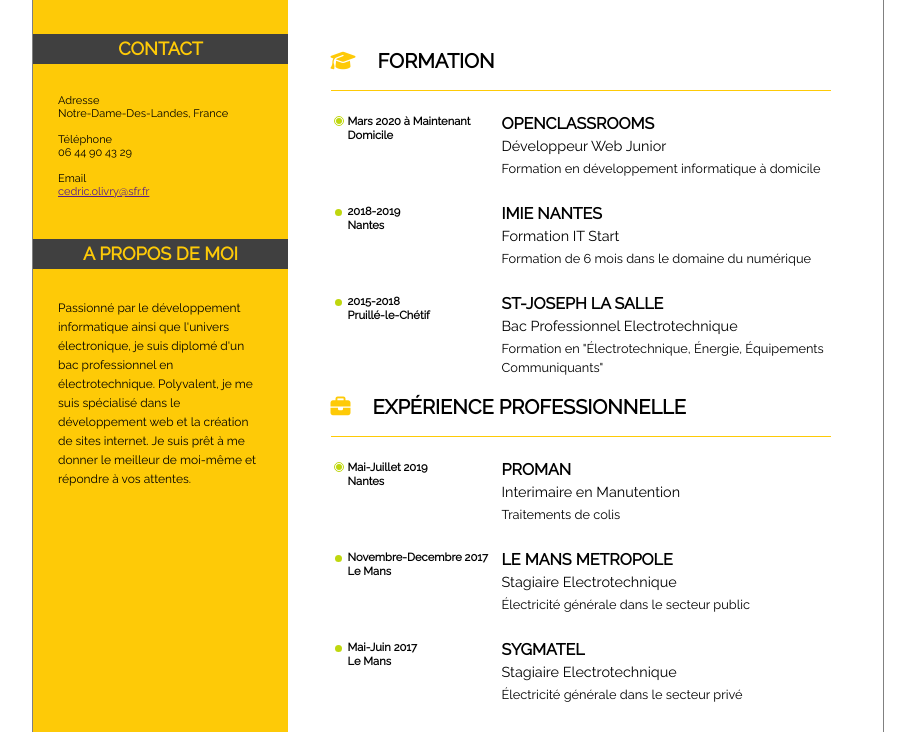
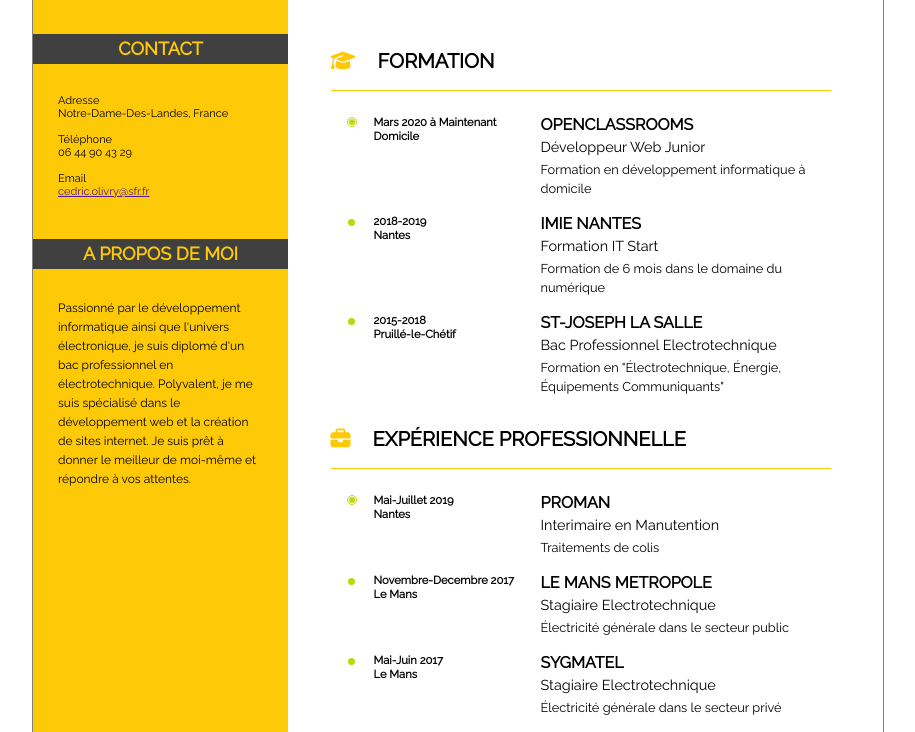
Before and after one commit to Cedricocos/Cedricocos.github.io, a plain HTML site: page index.html in a window 1280 px wide. Shown: the part 205-937 px from the top of the page, without its empty margins (182-1097 px from the left). Drawn offline with Linux system fonts and the light colour scheme.

Commit message:
finalisation

```diff
--- a/index.html
+++ b/index.html
@@ -1,4 +1,6 @@
 <!DOCTYPE html>
+
+<html>
 	<head>
 		<script src="https://kit.fontawesome.com/3a8580db81.js" crossorigin="anonymous"></script>
 		<meta charset="utf-8" />
@@ -27,7 +29,7 @@
 					<h5 class="titregauche"><strong>A PROPOS DE MOI</strong></h5>
 					<p class="aboutme">
 						Passionné par le développement informatique ainsi que l'univers électronique, je suis diplomé d'un bac professionnel en électrotechnique. Polyvalent, je me suis spécialisé dans le développement web et la création de sites internet.
-						Je suis prêt à me donner le meilleur de moi-même et répondre à vos attentes.
+						Je suis prêt à donner le meilleur de moi-même et répondre à vos attentes.
 					</p>
 				</section>
 
@@ -65,7 +67,6 @@
 									<span class="esp">Développeur Web Junior</span><br>
 									<span class="descpro">Formation en développement informatique à domicile</span><br></td>
 								</tr>
-								<tr><td class="br">f</td></tr>
 								<tr>
 									<td class="tdpoint"><div class="point"></div></td>
 									<td class="date">2018-2019<br>Nantes</td>
@@ -73,13 +74,12 @@
 									<span class="esp">Formation IT Start</span><br>
 								<span class="descpro">Formation de 6 mois dans le domaine du numérique</span></td>
 								</tr>
-								<tr><td class="br">f</td></tr>
 								<tr>
 									<td class="tdpoint"><div class="point"></div></td>
 									<td class="date">2015-2018<br>Pruillé-le-Chétif </td>
 									<td><strong>ST-JOSEPH LA SALLE</strong><br>
 									<span class="esp">Bac Professionnel Electrotechnique</span><br>
-								<span class="descpro">Formation en "Électrotechnique, Énergie, Équipements Communiquants"</td>
+								<span class="descpro">Formation en "Électrotechnique, Énergie, Équipements Communiquants"</span></td>
 								</tr>
 							</table>
 					</section>
@@ -95,7 +95,6 @@
 								<span class="esp">Interimaire en Manutention</span><br>
 								<span class="descpro">Traitements de colis</span></td>
 							</tr>
-							<tr><td class="br">f</td></tr>
 							<tr>
 								<td class="tdpoint"><div class="point"></div></td>
 								<td class="date">Novembre-Decembre 2017<br>Le Mans</td>
@@ -103,7 +102,6 @@
 								<span class="esp">Stagiaire Electrotechnique</span><br>
 								<span class="descpro">Électricité générale dans le secteur public</span></td>
 							</tr>
-							<tr><td class="br">f</td></tr>
 							<tr>
 								<td class="tdpoint"><div class="point"></div></td>
 								<td class="date">Mai-Juin 2017<br>Le Mans</td>
@@ -111,7 +109,6 @@
 								<span class="esp">Stagiaire Electrotechnique</span><br>
 								<span class="descpro">Électricité générale dans le secteur privé</span></td>
 							</tr>
-							<tr><td class="br">f</td></tr>
 							<tr>
 								<td class="tdpoint"><div class="point"></div></td>
 								<td class="date">Mars 2016<br>Changé</td>
@@ -119,7 +116,6 @@
 								<span class="esp">Stagiaire Plomberie</span><br>
 								<span class="descpro">Plomberie générale dans le secteur privé</span></td>
 							</tr>
-							<tr><td class="br">f</td></tr>
 							<tr>
 								<td class="tdpoint"><div class="point"></div></td>
 								<td class="date">Juin 2015<br>Le Mans</td>
--- a/style.css
+++ b/style.css
@@ -149,7 +149,8 @@
 
 	table
 	{
-		margin-top: 20px;
+		margin-top: 5px;
+		border-spacing: 15px;
 	}
 
 	.recommendations
@@ -211,11 +212,6 @@
 		font-weight: bold;
 		font-size: 0.9em;
 		margin: 0 auto;
-	}
-
-	.br
-	{
-		color: white;
 	}
 
 	.recodir, .recotel
```
